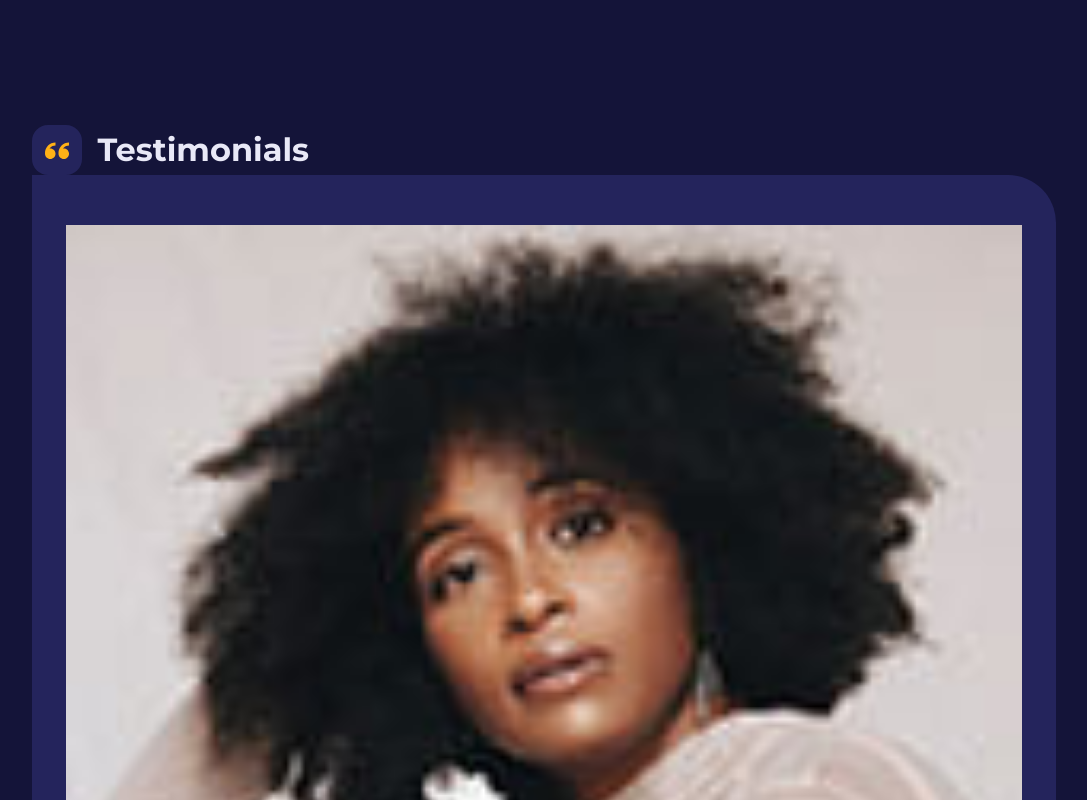
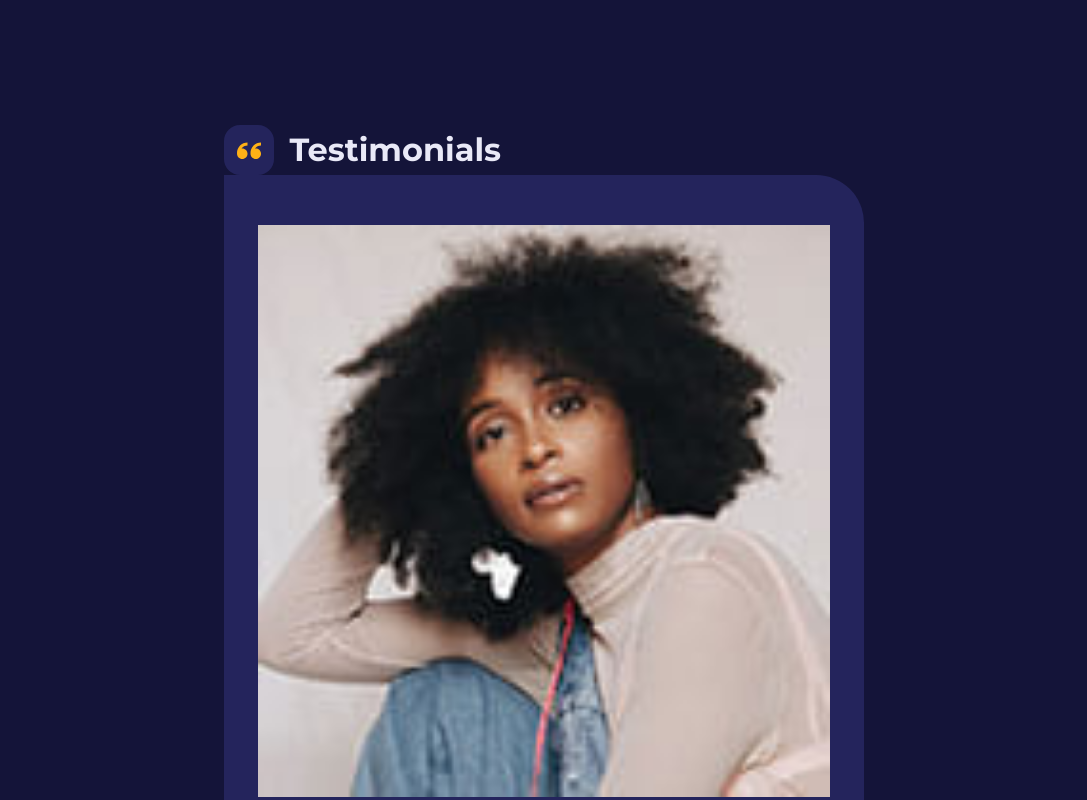
Before and after one commit to erickdc7/react-trainer-website, a React (Create React App) app: page / in a window 1280 px wide. Shown: the part 2840-3640 px from the top of the page, without its empty margins (96-1183 px from the left). Built offline with nearby package versions, Linux system fonts and the light colour scheme; the HTML template or start-up script is replaced by a standard one.

Commit message:
testimonials styles added to home.css

```diff
--- a/src/components/Testimonials.jsx
+++ b/src/components/Testimonials.jsx
@@ -15,6 +15,7 @@ const Testimonials = () => {
                 <SectionHead
                     icon={<ImQuotesLeft />}
                     title="Testimonials"
+                    className="testimonials__head"
                 />
 
                 <Card className="testimonial">
--- a/src/pages/home/home.css
+++ b/src/pages/home/home.css
@@ -146,3 +146,9 @@
 .faq p {
   margin-top: 1.5rem;
 }
+
+/* TESTIMONIALS */
+.testimonials {
+  width: 50rem;
+  margin-inline: auto; /* margin left and right: auto */
+}
```
